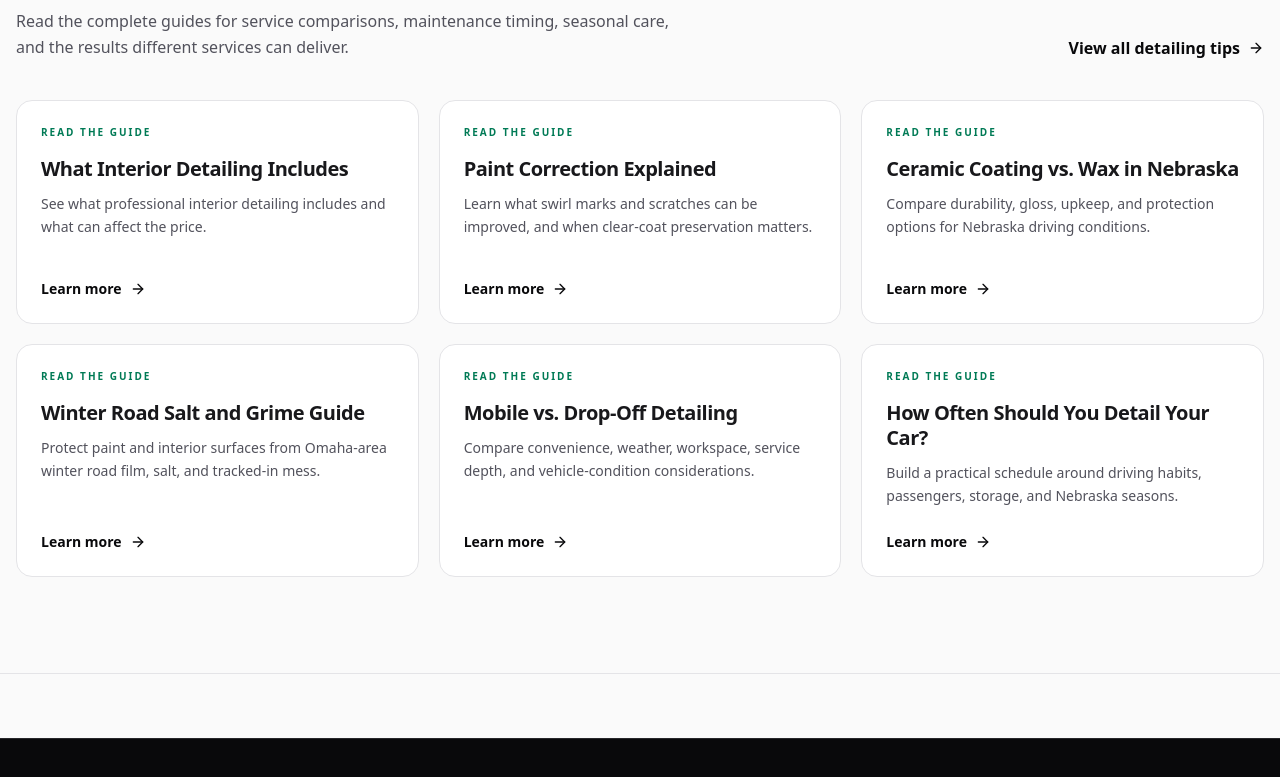
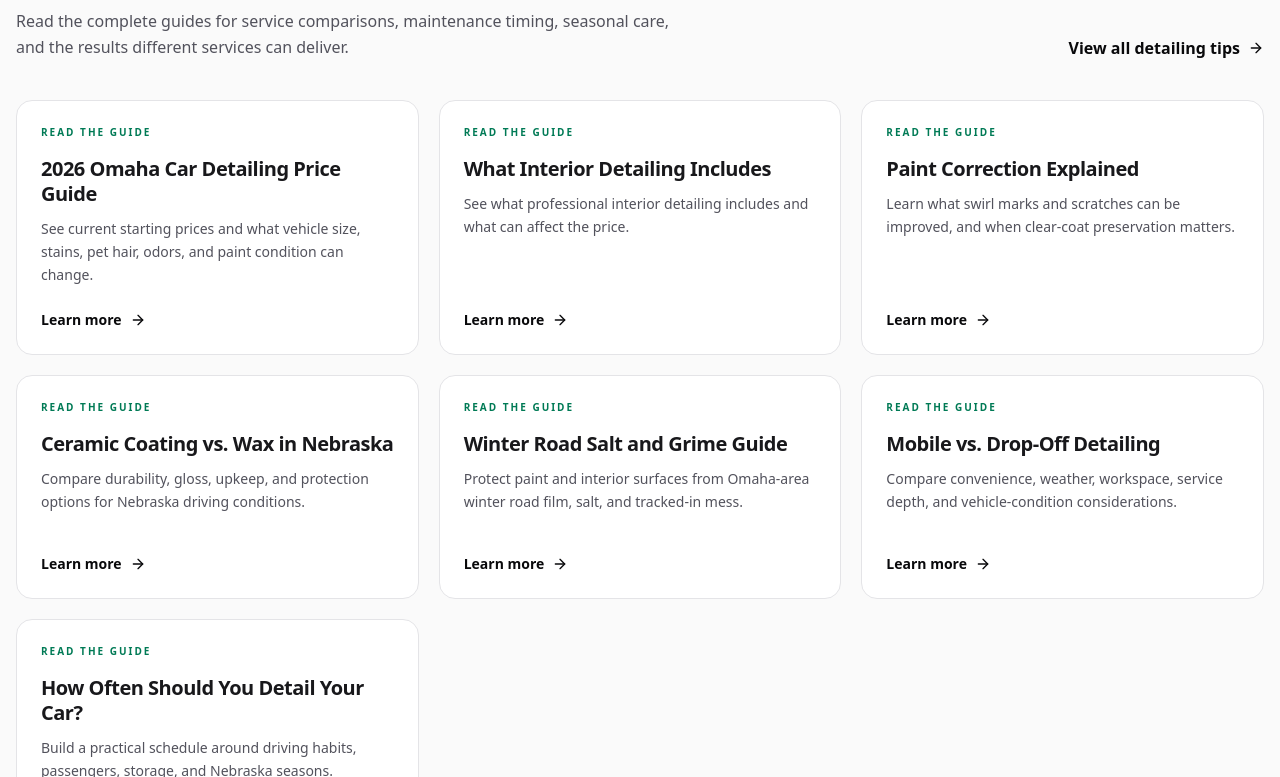
Before and after one commit to black123411/finaldetail, a React (Vite) app: page /faq in a window 1280 px wide. Shown: the part 1263-2040 px from the top of the page. Built offline with nearby package versions, Linux system fonts and the light colour scheme; no server answers.

Commit message:
Publish Omaha detailing price guide and crawl fixes

```diff
--- a/client/components/Footer.tsx
+++ b/client/components/Footer.tsx
@@ -39,6 +39,7 @@ export default function Footer() {
         <div className="space-y-4">
           <h4 className="text-zinc-100 font-medium tracking-wide uppercase text-sm">Helpful Guides</h4>
           <ul className="space-y-2 text-sm">
+            <li><Link to="/blog/car-detailing-cost-omaha-2026" className="block py-1 hover:text-zinc-100 transition-colors">2026 Detailing Price Guide</Link></li>
             <li><Link to="/blog/what-does-interior-car-detailing-include-omaha-bellevue" className="block py-1 hover:text-zinc-100 transition-colors">Interior Detailing Guide</Link></li>
             <li><Link to="/blog/paint-correction-swirl-marks-scratches-omaha" className="block py-1 hover:text-zinc-100 transition-colors">Paint Correction Guide</Link></li>
             <li><Link to="/blog/ceramic-coating-vs-wax-nebraska" className="block py-1 hover:text-zinc-100 transition-colors">Ceramic vs. Wax</Link></li>
--- a/client/components/RelatedGuides.tsx
+++ b/client/components/RelatedGuides.tsx
@@ -15,6 +15,7 @@ export type GuideTopic =
   | 'gift';
 
 type GuideKey =
+  | 'price-guide'
   | 'paint-correction'
   | 'ceramic-vs-wax'
   | 'interior-detailing'
@@ -23,6 +24,11 @@ type GuideKey =
   | 'detailing-frequency';
 
 const GUIDES: Record<GuideKey, { title: string; description: string; path: string }> = {
+  'price-guide': {
+    title: '2026 Omaha Car Detailing Price Guide',
+    description: 'See current starting prices and what vehicle size, stains, pet hair, odors, and paint condition can change.',
+    path: '/blog/car-detailing-cost-omaha-2026',
+  },
   'paint-correction': {
     title: 'Paint Correction Explained',
     description: 'Learn what swirl marks and scratches can be improved, and when clear-coat preservation matters.',
@@ -56,15 +62,15 @@ const GUIDES: Record<GuideKey, { title: string; description: string; path: strin
 };
 
 const TOPIC_GUIDES: Record<GuideTopic, GuideKey[]> = {
-  all: ['interior-detailing', 'paint-correction', 'ceramic-vs-wax', 'winter-road-salt', 'mobile-vs-dropoff', 'detailing-frequency'],
-  home: ['detailing-frequency', 'mobile-vs-dropoff', 'winter-road-salt'],
-  interior: ['interior-detailing', 'detailing-frequency', 'mobile-vs-dropoff'],
+  all: ['price-guide', 'interior-detailing', 'paint-correction', 'ceramic-vs-wax', 'winter-road-salt', 'mobile-vs-dropoff', 'detailing-frequency'],
+  home: ['price-guide', 'detailing-frequency', 'mobile-vs-dropoff'],
+  interior: ['price-guide', 'interior-detailing', 'detailing-frequency'],
   exterior: ['winter-road-salt', 'ceramic-vs-wax', 'detailing-frequency'],
-  'full-detail': ['mobile-vs-dropoff', 'detailing-frequency', 'winter-road-salt'],
+  'full-detail': ['price-guide', 'mobile-vs-dropoff', 'detailing-frequency'],
   paint: ['paint-correction', 'ceramic-vs-wax', 'winter-road-salt'],
   ceramic: ['ceramic-vs-wax', 'paint-correction', 'winter-road-salt'],
   maintenance: ['detailing-frequency', 'winter-road-salt', 'ceramic-vs-wax'],
-  local: ['mobile-vs-dropoff', 'winter-road-salt', 'detailing-frequency'],
+  local: ['price-guide', 'mobile-vs-dropoff', 'winter-road-salt'],
   gallery: ['paint-correction', 'interior-detailing', 'ceramic-vs-wax'],
   gift: ['detailing-frequency', 'interior-detailing', 'ceramic-vs-wax'],
 };
--- a/scripts/generate-route-meta.mjs
+++ b/scripts/generate-route-meta.mjs
@@ -49,7 +49,7 @@ function priceMarkup(service) {
   }
   const suffix = service.pricingType === 'variable' ? '/ft' : '';
   const qualifier = service.pricingType === 'custom' ? 'Starting prices:' : 'Current pricing:';
-  return `<p><strong>${qualifier}</strong> ${entries.map(([size, price]) => `${escapeHtml(VEHICLE_SIZE_LABELS[size] || size)} ${formatPrice(price)}${suffix}`).join(' · ')}. Final scope is confirmed after photos and condition review.</p>`;
+  return `<p><strong>${qualifier}</strong> ${entries.map(([size, price]) => `${escapeHtml(VEHICLE_SIZE_LABELS[size] || size)} ${formatPrice(price)}${suffix}`).join(' · ')}. Final price is confirmed after Bryan reviews the vehicle photos and condition.</p>`;
 }
 
 function linkListMarkup(items) {
@@ -91,7 +91,7 @@ function staticHeading(path, title) {
   return headings[path] || title.split('|')[0].trim();
 }
 
-function buildStaticRoutes() {
+function buildStaticRoutes(blogRoutes = []) {
   const routes = new Map();
   const categoryLinks = CATEGORIES.map((category) => ({
     href: `/services/category/${category.slug}`,
@@ -127,6 +127,13 @@ function buildStaticRoutes() {
       })))}`;
     } else if (path === '/gallery') {
       links = categoryLinks;
+    } else if (path === '/blog') {
+      details = blogRoutes.length
+        ? `<h2>Latest auto detailing guides</h2>${linkListMarkup(blogRoutes.map((route) => ({
+            href: route.path,
+            label: route.title.split('|')[0].trim(),
+          })))}`
+        : '';
     }
 
     routes.set(path, {
@@ -171,7 +178,7 @@ function buildStaticRoutes() {
     const priceText = prices.length === 0
       ? 'Custom quote based on vehicle size and condition.'
       : service.pricingType === 'custom'
-        ? `Starting prices are ${formatPrice(Math.min(...prices))}; final scope is confirmed after photos and condition review.`
+        ? `Starting prices are ${formatPrice(Math.min(...prices))}; the final price is confirmed after Bryan reviews the vehicle photos and condition.`
         : `Pricing starts at ${formatPrice(Math.min(...prices))}.`;
     routes.set(path, {
       path,
@@ -408,7 +415,7 @@ if (blogEntries) {
   await writeFile(sitemapPath, sitemap, 'utf8');
 }
 
-const routes = buildStaticRoutes();
+const routes = buildStaticRoutes(blogRoutes);
 for (const route of blogRoutes) routes.set(route.path, route);
 
 const sitemapPaths = [...sitemap.matchAll(/<loc>https:\/\/bryansdetailingomaha\.com(\/[^<]*)<\/loc>/g)]
--- a/scripts/verify-hosting.mjs
+++ b/scripts/verify-hosting.mjs
@@ -8,6 +8,7 @@ const cases = [
   { path: '/about', status: 200, canonical: 'https://bryansdetailingomaha.com/about', h1: 'Meet Bryan, Your Local Auto Detailer' },
   { path: '/areas/omaha-ne', status: 200, canonical: 'https://bryansdetailingomaha.com/areas/omaha-ne', h1: 'Mobile Car Detailing in Omaha, NE' },
   { path: '/services/interior-detail', status: 200, canonical: 'https://bryansdetailingomaha.com/services/interior-detail', h1: 'Signature Interior Detail' },
+  { path: '/blog/how-to-protect-new-car-paint', status: 301, location: '/services/new-car-detail' },
   { path: '/app/cms', status: 404, noindex: true, h1: 'Page Not Found' },
   { path: '/definitely-not-a-real-page', status: 404, noindex: true, h1: 'Page Not Found' },
 ];
--- a/shared/data/seo.ts
+++ b/shared/data/seo.ts
@@ -142,6 +142,7 @@ export const NOT_FOUND_SEO: SeoRoute = {
 };
 
 const BLOG_SEO_TITLES: Record<string, string> = {
+  'car-detailing-cost-omaha-2026': "Car Detailing Cost in Omaha (2026) | Bryan's",
   'ceramic-coating-cost-omaha': "Ceramic Coating Cost in Omaha NE | Bryan's Detailing",
   'paint-correction-vs-ceramic-coating': "Paint Correction vs Ceramic Coating | Bryan's Detailing",
   'best-car-detailing-bellevue-ne': "Choosing a Bellevue Auto Detailer | Bryan's Detailing",
@@ -150,6 +151,7 @@ const BLOG_SEO_TITLES: Record<string, string> = {
 };
 
 const BLOG_SEO_DESCRIPTIONS: Record<string, string> = {
+  'car-detailing-cost-omaha-2026': 'See current Omaha car detailing prices for interior cleaning, full details, paint correction, and ceramic coating, plus what can change the final price.',
   'ceramic-coating-cost-omaha': 'Omaha ceramic coating pricing guide covering paint preparation, vehicle condition, coating terms, maintenance, and questions to ask an installer.',
   'paint-correction-vs-ceramic-coating': 'Learn how paint correction improves visible defects, how ceramic coating protects prepared paint, and when combining both services makes sense.',
   'best-car-detailing-bellevue-ne': 'A practical checklist for comparing Bellevue auto detailers, evaluating quotes, understanding what each service includes, and knowing what results to expect.',
--- a/shared/data/services.ts
+++ b/shared/data/services.ts
@@ -147,7 +147,7 @@ export const SPECIALTY_SIZES = [
 ];
 
 export const ADD_ONS: AddOn[] = [
-  { id: 'pet-hair', name: 'Pet Hair Removal', price: 75, duration: 'Quoted after photos', description: 'Starts at $75. Final price is quoted after texted photos because embedded pet hair, vehicle size, and cargo-area condition can change the time required.' },
+  { id: 'pet-hair', name: 'Pet Hair Removal', price: 75, duration: 'Quoted after photos', description: 'Starts at $75. Final price is quoted after texted photos because embedded pet hair, vehicle size, and the condition of the rear storage area can change the time required.' },
   { id: 'smoke-odor', name: 'Ozone Odor Elimination', price: 125, duration: '3.5 hours', description: 'Ozone odor treatment for smoke, pet, mildew, and food smells after the odor source has been cleaned.' },
   { id: 'engine-bay', name: 'Engine Bay Detail', price: 50, duration: '45 mins', description: 'Safe low-pressure degreasing, steam cleaning, and dressing of the engine compartment. Makes leaks easier to spot and runs cooler.' },
   { id: 'headlight', name: 'Headlight Restoration', price: 100, duration: '60-90 mins', description: 'Multi-stage wet sanding, polishing, and UV sealant coating restores clarity and nighttime visibility to yellowed, hazy headlights.' },
```
Also changed, not shown: client/pages/BlogPostDetail.tsx (+9 -4 lines), firebase.json, 1 other file (tests, documents, lock files or other folders).
